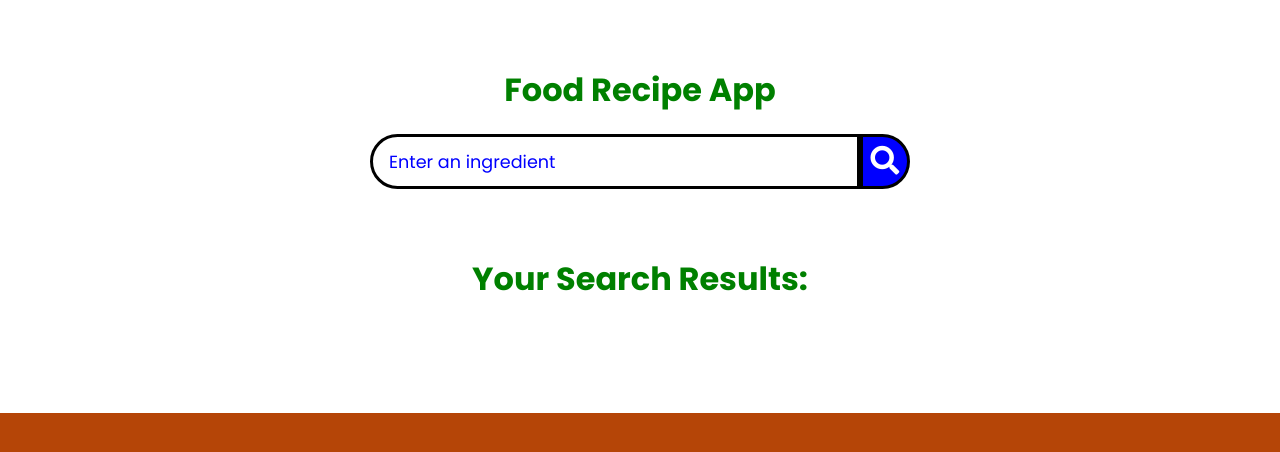
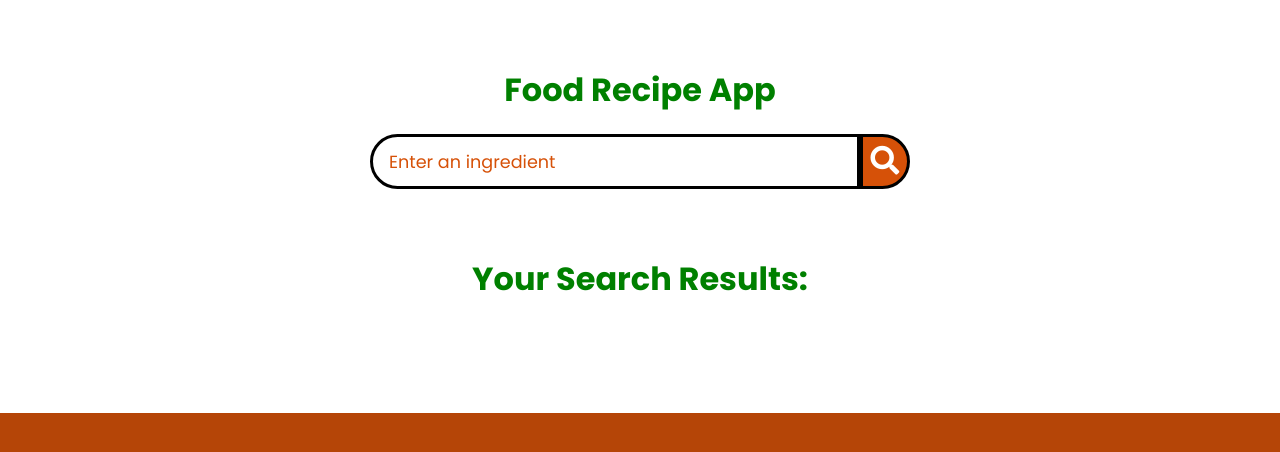
Before and after one commit to Sw-a-t-h-i-02/javascript, a plain HTML site: page index.html in a window 1280 px wide. Drawn offline with Linux system fonts and the light colour scheme.

Commit message:
Update style.css

```diff
--- a/style.css
+++ b/style.css
@@ -8,9 +8,6 @@
 :root{
     --tenne-tawny: #d65108;
     --tenne-tawny-dark: #b54507;
-
-    --tenne-tawny: blue;
-    --tenne-tawny-dark: aqua;
 
 }
 body{
```
